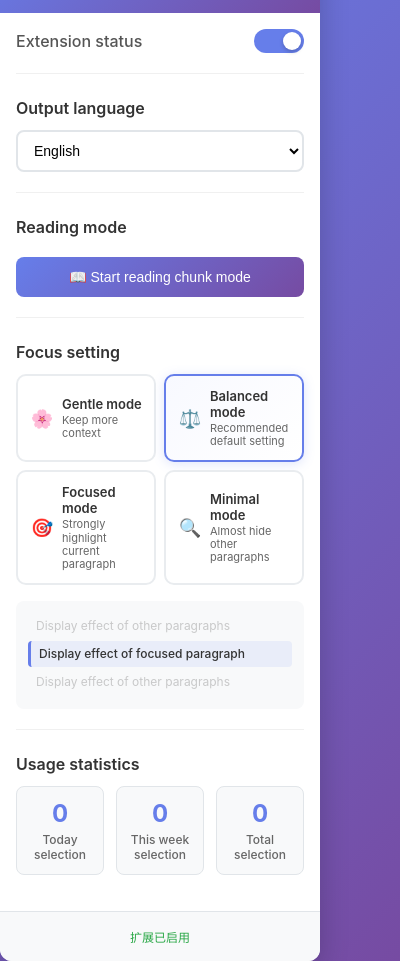
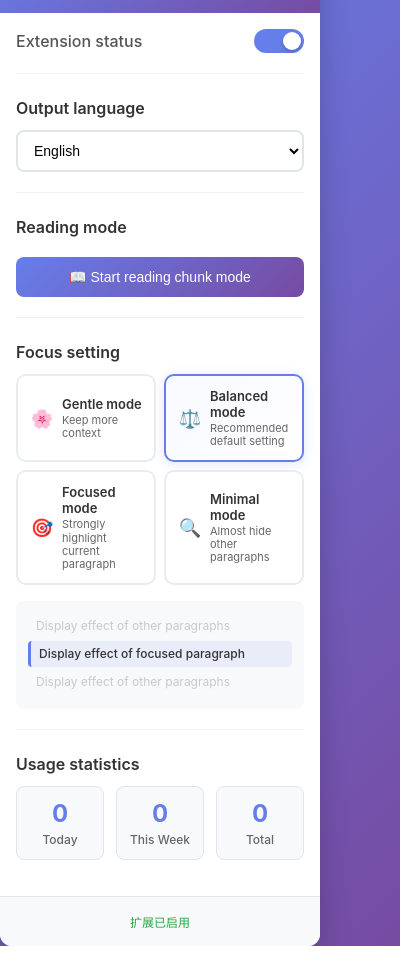
Before and after one commit to iamziqian/word-munch-extension-serverless, a browser extension: page chrome-extension/popup/popup.html in a window 400 px wide. Shown: the part 69-1030 px from the top of the page. Drawn offline with Linux system fonts and the light colour scheme.

Commit message:
improve popup

```diff
--- a/chrome-extension/popup/popup.html
+++ b/chrome-extension/popup/popup.html
@@ -120,15 +120,15 @@
                 <div class="stats-grid">
                     <div class="stat-item">
                         <div class="stat-number" id="today-count">0</div>
-                        <div class="stat-label">Today selection</div>
+                        <div class="stat-label">Today</div>
                     </div>
                     <div class="stat-item">
                         <div class="stat-number" id="week-count">0</div>
-                        <div class="stat-label">This week selection</div>
+                        <div class="stat-label">This Week</div>
                     </div>
                     <div class="stat-item">
                         <div class="stat-number" id="total-count">0</div>
-                        <div class="stat-label">Total selection</div>
+                        <div class="stat-label">Total</div>
                     </div>
                 </div>
             </div>
```
